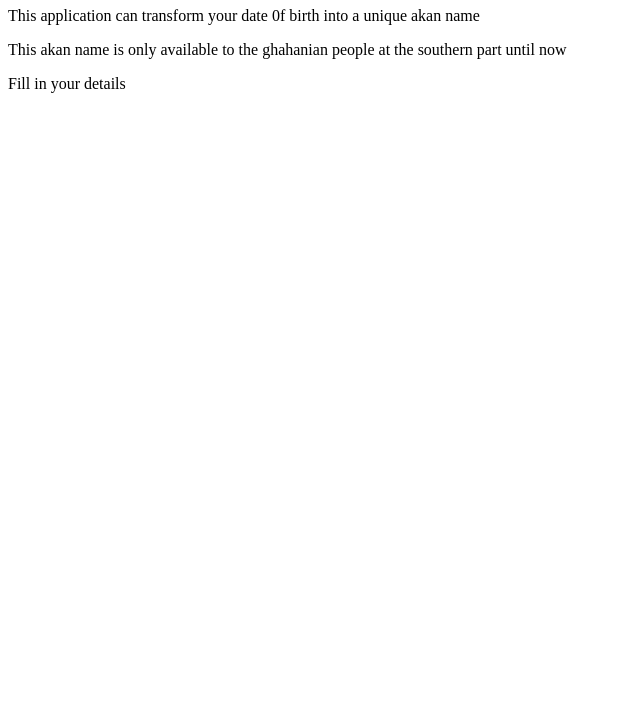
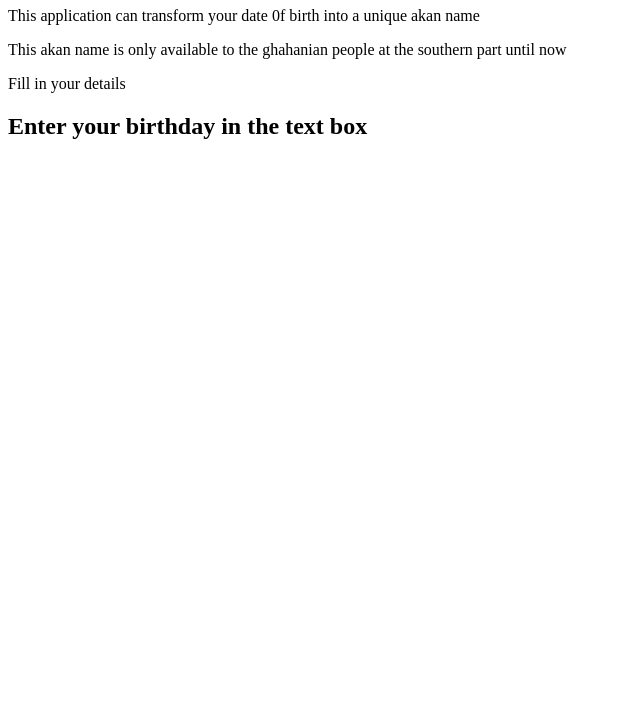
Before and after one commit to crash340/akan-name-evaluator, a plain HTML site: page index.html in a window 1280 px wide. Shown: the part 73-800 px from the top of the page, without its empty margins (0-640 px from the left). Drawn offline with Linux system fonts and the light colour scheme.

Commit message:
added form tag and added h2 tag inside the form tag which reads "enter your birthday in the text box"

```diff
--- a/index.html
+++ b/index.html
@@ -8,6 +8,10 @@
     <p>This application can transform your date 0f birth into a unique akan name</p>
     <p>This akan name is only available to the ghahanian people at the southern part until now</p>
     <p>Fill in your details</p>
+    <form>
+      <h2>Enter your birthday in the text box</h2>
+
+    </form>
 
   </body>
 </html>
```
